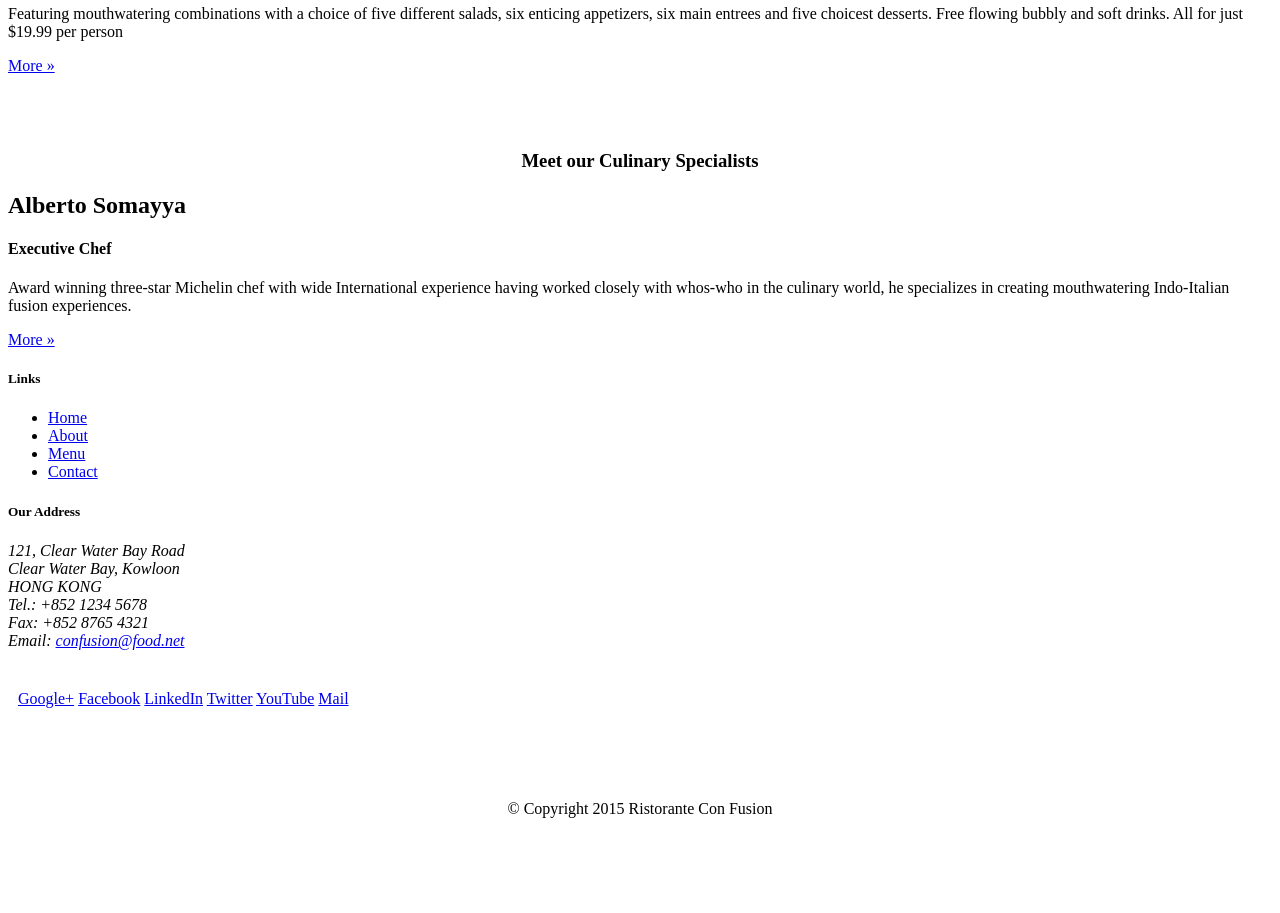
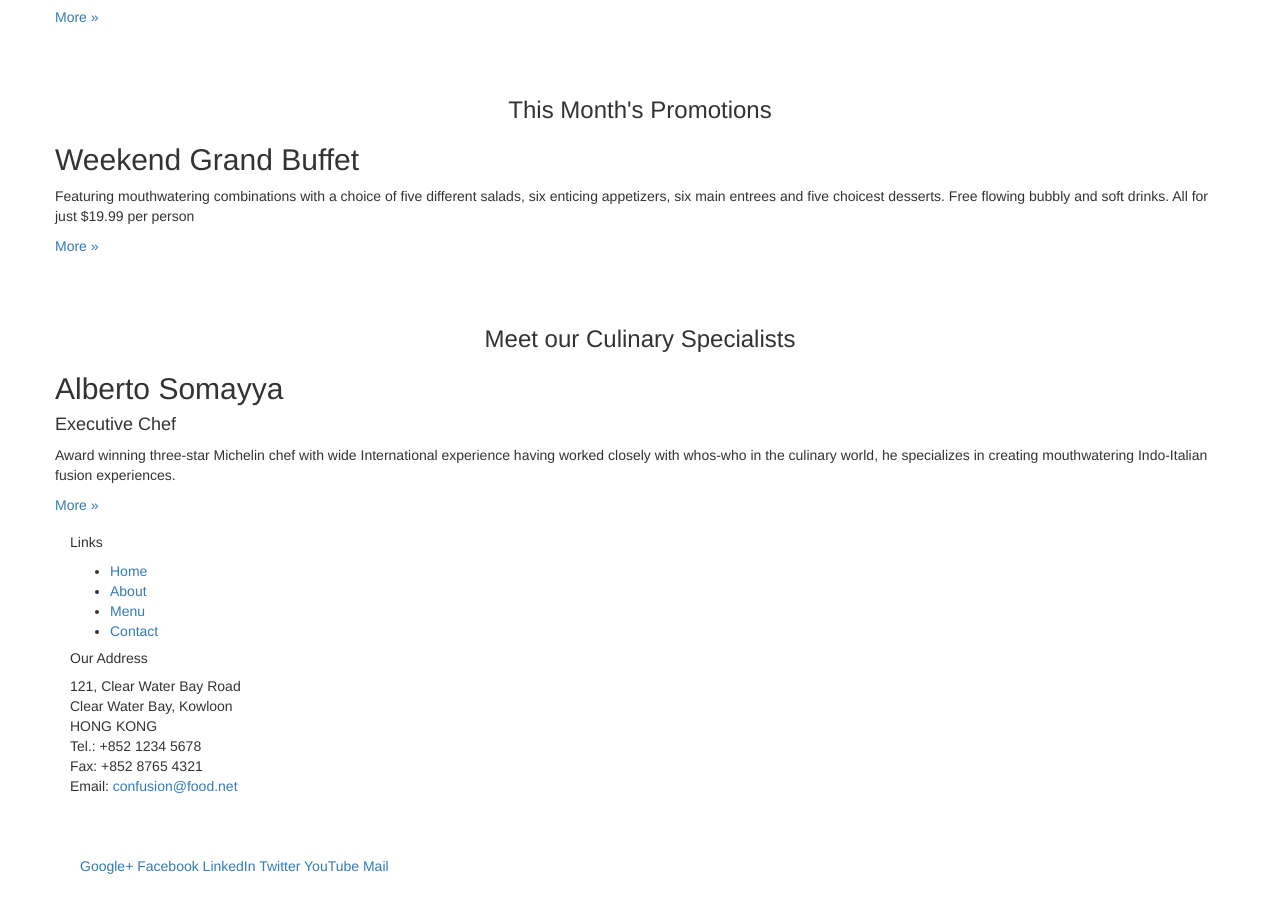
Before and after one commit to massilave85/conFusion, a plain HTML site: page index.html in a window 1280 px wide. Shown: the part 568-1481 px from the top of the page. Before the commit the page ends 1402 px from the top, so only its background shows below. Drawn offline with nearby package versions, Linux system fonts and the light colour scheme.

Commit message:
Added bootstrap. First styling of the page

```diff
--- a/index.html
+++ b/index.html
@@ -2,7 +2,22 @@
 <html lang="en">
 
 <head>
+    <meta charset="utf-8">
+    <meta http-equiv="X-UA-Compatible" content="IE=edge">
+    <meta name="viewport" content="width=device-width, initial-scale=1">
+    <!-- The above 3 meta tags *must* come first in the head; any other head
+         content must come *after* these tags -->
     <title>Ristorante Con Fusion</title>
+    <!-- Bootstrap -->
+    <link href="css/bootstrap.min.css" rel="stylesheet">
+    <link href="css/bootstrap-theme.min.css" rel="stylesheet">
+
+    <!-- HTML5 shim and Respond.js for IE8 support of HTML5 elements and media queries -->
+    <!-- WARNING: Respond.js doesn't work if you view the page via file:// -->
+    <!--[if lt IE 9]>
+      <script src="https://oss.maxcdn.com/html5shiv/3.7.2/html5shiv.min.js"></script>
+      <script src="https://oss.maxcdn.com/respond/1.4.2/respond.min.js"></script>
+    <![endif]-->
 </head>
 
 <body>
@@ -11,7 +26,7 @@
 
         <!-- Main component for a primary marketing message or call to action -->
 
-        <div>
+        <div class="jumbotron">
             <div>
                 <div>
                     <h1>Ristorante con Fusion</h1>
@@ -24,8 +39,8 @@
         </div>
     </header>
 
-    <div>
-        <div>
+    <div class="container">
+        <div class="row">
             <div>
                 <p style="padding:20px;"></p>
                 <h3 align=center>Our Lipsmacking Culinary Creations</h3>
@@ -38,7 +53,7 @@
         </div>
 
 
-        <div>
+        <div class="row">
             <div>
                 <p style="padding:20px;"></p>
                 <h3 align=center>This Month's Promotions</h3>
@@ -50,7 +65,7 @@
             </div>
         </div>
 
-        <div>
+        <div class="row">
             <div>
                 <p style="padding:20px;"></p>
                 <h3 align=center>Meet our Culinary Specialists</h3>
@@ -65,7 +80,7 @@
     </div>
 
     <footer>
-        <div>
+        <div class="container">
             <div>
                 <div>
                     <h5>Links</h5>
@@ -104,7 +119,10 @@
             </div>
         </div>
     </footer>
-
+    <!-- jQuery (necessary for Bootstrap's JavaScript plugins) -->
+    <script src="https://ajax.googleapis.com/ajax/libs/jquery/1.11.3/jquery.min.js"></script>
+    <!-- Include all compiled plugins (below), or include individual files as needed -->
+    <script src="js/bootstrap.min.js"></script>
 </body>
 
 </html>
```
